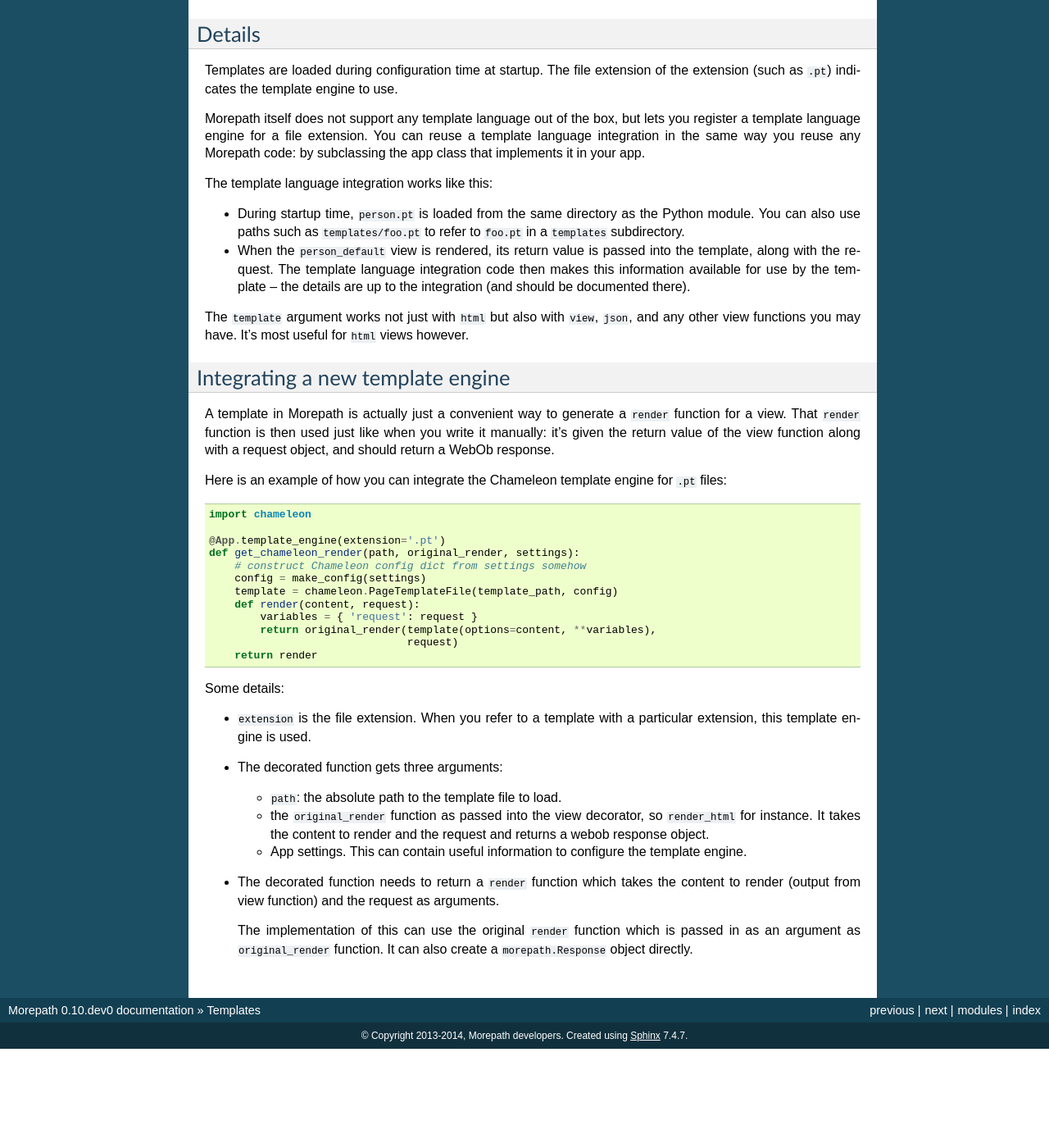
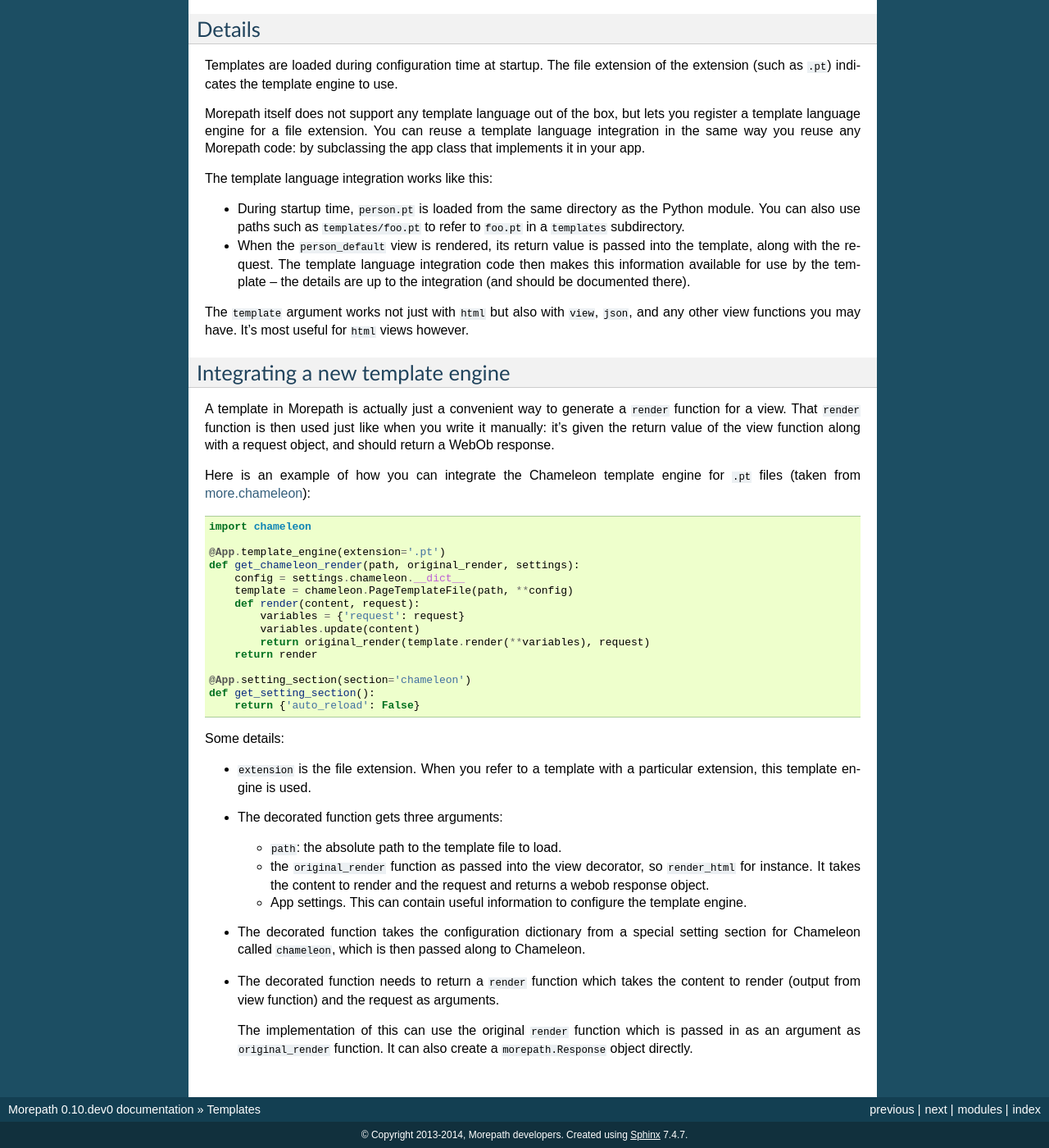
Before and after one commit to morepath/morepath, a Sphinx documentation site: the page built from doc/templates.rst, in a window 1280 px wide and 1400 px high, scrolled down 1107 px. Shown: the whole window at 82% size. Built offline with Sphinx 7.4.7, drawn with Linux system fonts in a browser that asks for light colours; before the commit the page ends 2386 px from its top, so only the background shows below that.

Commit message:
Update according to the latest state of more.chameleon.

```diff
--- a/doc/templates.rst
+++ b/doc/templates.rst
@@ -24,7 +24,7 @@ Example
 -------
 
 Here is an example that uses the `Chameleon template engine`_ using
-the ``more.chameleon`` extension::
+the `more.chameleon`_ extension::
 
   from more.chameleon import ChameleonApp
 
@@ -65,8 +65,8 @@ the request. This results in a rendered template that is returned as
 the response.
 
 Note that Morepath does not have a single preferred template
-language. The example used ``more.chameleon``, but you can use other
-template languages instead: ``more.jinja2`` for instance.
+language. The example used `more.chameleon`_, but you can use other
+template languages instead: `more.jinja2`_ for instance.
 
 Details
 -------
@@ -108,20 +108,23 @@ the view function along with a request object, and should return a
 WebOb response.
 
 Here is an example of how you can integrate the Chameleon template engine
-for ``.pt`` files::
+for ``.pt`` files (taken from `more.chameleon`_)::
 
   import chameleon
 
   @App.template_engine(extension='.pt')
   def get_chameleon_render(path, original_render, settings):
-      # construct Chameleon config dict from settings somehow
-      config = make_config(settings)
-      template = chameleon.PageTemplateFile(template_path, config)
+      config = settings.chameleon.__dict__
+      template = chameleon.PageTemplateFile(path, **config)
       def render(content, request):
-          variables = { 'request': request }
-          return original_render(template(options=content, **variables),
-                                 request)
+          variables = {'request': request}
+          variables.update(content)
+          return original_render(template.render(**variables), request)
       return render
+
+  @App.setting_section(section='chameleon')
+  def get_setting_section():
+      return {'auto_reload': False}
 
 Some details:
 
@@ -139,6 +142,10 @@ Some details:
   * App settings. This can contain useful information to configure the
     template engine.
 
+* The decorated function takes the configuration dictionary from a
+  special setting section for Chameleon called ``chameleon``, which is
+  then passed along to Chameleon.
+
 * The decorated function needs to return a ``render`` function which
   takes the content to render (output from view function) and the
   request as arguments.
@@ -147,3 +154,7 @@ Some details:
   which is passed in as an argument as ``original_render``
   function. It can also create a ``morepath.Response`` object
   directly.
+
+.. _`more.chameleon`: http://pypi.python.org/pypi/more.chameleon
+
+.. _`more.jinja2`: http://pypi.python.org/pypi/more.jinja2
```
